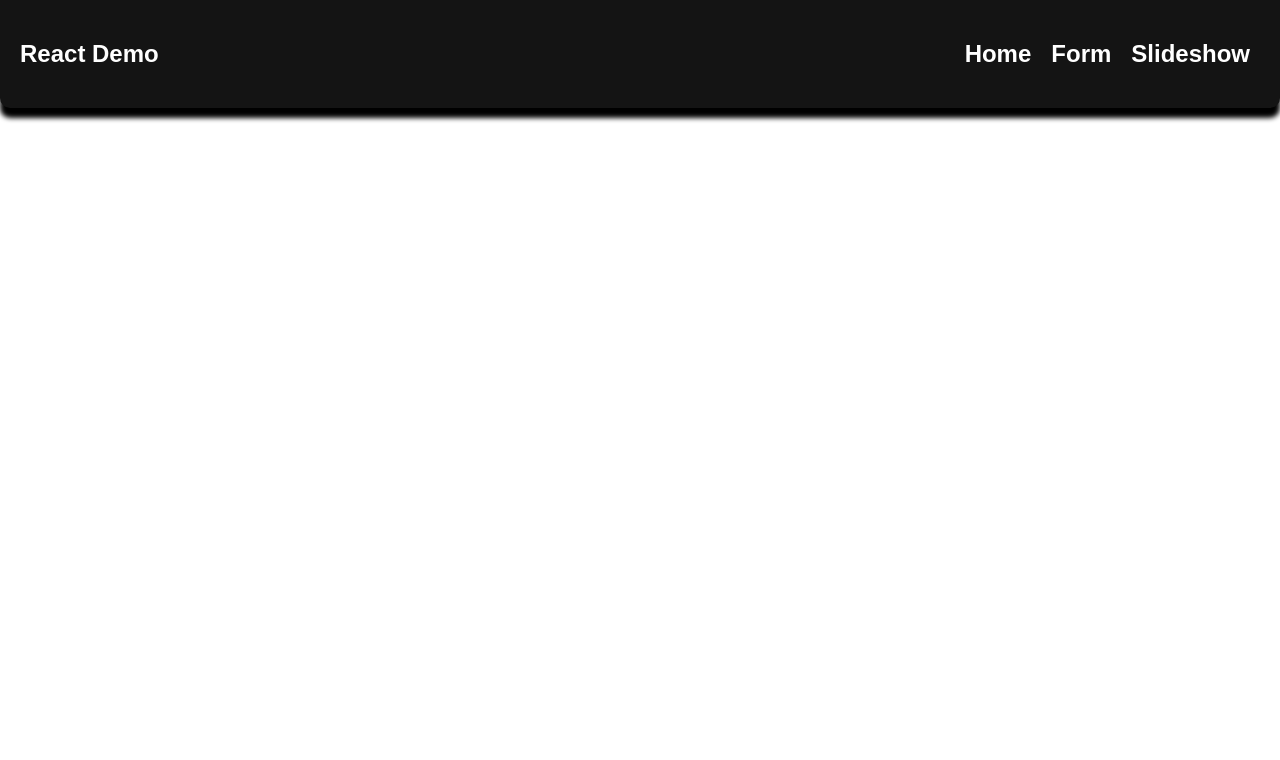
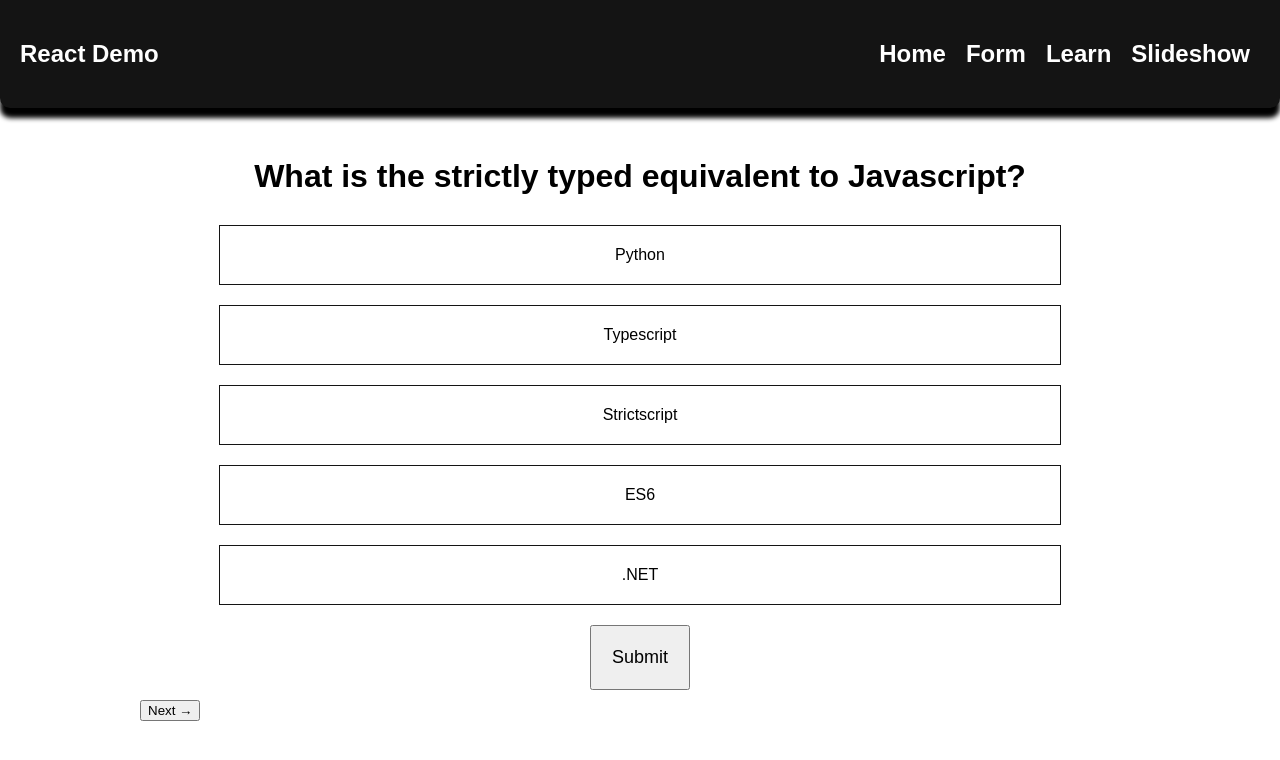
Before and after one commit to cmadajski/react-demo-1, a React (Create React App) app: page /learn in a window 1280 px wide. Shown: the top 760 px of the page. Built offline with nearby package versions, Linux system fonts and the light colour scheme.

Commit message:
Add basic multiple choice quiz functionality

```diff
--- a/src/App.js
+++ b/src/App.js
@@ -4,6 +4,7 @@ import Template from "./Template"
 import Home from "./Home"
 import TestForm from "./TestForm"
 import Slideshow from "./Slideshow"
+import Learn from "./Learn"
 import { imgData } from "./imgData"
 import "./App.css"
 
@@ -16,6 +17,7 @@ const App = (props) => {
                     <Route index element={<Home />} />
                     <Route path="form" element={<TestForm />} />
                     <Route path="slideshow" element={<Slideshow imgData={imgData} start={1} />}></Route>
+                    <Route path="learn" element={<Learn />} />
                     <Route path="*" />
                 </Route>
             </Routes>
--- /dev/null
+++ b/src/Learn.css
@@ -0,0 +1,40 @@
+.learn--container {
+    padding: 20px 0;
+    max-width: 1000px;
+    margin: 0 auto;
+}
+
+.learn--question {
+    font-size: 32px;
+    font-weight: bold;
+    text-align: center;
+    margin: 30px 0;
+}
+
+.learn--answers {
+    text-align: center;
+}
+
+.learn--answer {
+    width: 80%;
+    border: 1px solid rgb(20,20,20);
+    margin: 20px auto;
+    padding: 20px;
+    transition: 100ms;
+}
+
+.learn--answer:hover {
+    background-color: rgb(149, 239, 255);
+    cursor: pointer;
+}
+
+.selected {
+    background-color: rgb(68, 227, 255);
+}
+
+.submit {
+    display: block;
+    margin: 10px auto;
+    padding: 20px;
+    font-size: 18px;
+}
--- /dev/null
+++ b/src/Learn.js
@@ -0,0 +1,63 @@
+import React, { useState, useEffect } from "react"
+import { learning_data } from "./learnData"
+import "./Learn.css"
+
+const Learn = (props) => {
+
+    const [learningData, setLearningData] = useState(learning_data)
+    const [currQuestionId, setCurrQuestionId] = useState(0)
+
+
+    const getNextQuestion = () => {
+        for (let i = 0; i < learningData.length; i++) {
+            if (!learningData[i].completed) {
+                return learningData[i];
+            }
+        }
+    }
+
+
+    const handleNext = () => {
+        setCurrQuestionId((prevQuestion) => prevQuestion + 1)
+    }
+
+    const handleSelected = (event) => {
+        const allAnswers = document.getElementsByClassName("learn--answer selected");
+        for (let i = 0; i < allAnswers.length; i++) {
+            allAnswers[i].classList.remove("selected");
+        }
+        event.target.classList.add("selected");
+    }
+
+    const handleSubmit = (event) => {
+        // find which element contains the selected class
+        const answerSelected = document.getElementsByClassName("learn--answer selected")[0];
+        if (answerSelected.id === currQuestionData.correct_answer_id.toString()) {
+            console.log("Answer is correct!")
+            setCurrQuestionId((prevQuestion) => prevQuestion + 1);
+            // remove the selected class from the previous question
+            answerSelected.classList.remove("selected")
+        } else if (!answerSelected) {
+            console.log("No answer selected. Must choose at least one answer to continue...")
+        } else {
+            console.log("WRONG ANSWER...")
+            console.log(answerSelected);
+        }
+    }
+
+    const currQuestionData = learningData[currQuestionId];
+    const answerElements = currQuestionData.answers.map((answer, index) => <div className="learn--answer" key={index} id={index} onClick={handleSelected} tabIndex={0}>{answer.answer_text}</div>)
+
+    return (
+        <div className="learn--container">
+            <div className="learn--question">{currQuestionData.question_text}</div>
+            <div className="learn--answers">
+                {answerElements}
+            </div>
+            <button className="submit" onClick={handleSubmit}>Submit</button>
+            <button className="next" onClick={handleNext}>Next &rarr;</button>
+        </div>
+    )
+}
+
+export default Learn;
--- a/src/Navbar.js
+++ b/src/Navbar.js
@@ -8,6 +8,7 @@ export default function Navbar() {
             <div id="nav-links">
                 <Link to="/">Home</Link>
                 <Link to="/form">Form</Link>
+                <Link to="/learn">Learn</Link>
                 <Link to="/slideshow">Slideshow</Link>
             </div>
         </nav>
--- /dev/null
+++ b/src/learnData.js
@@ -0,0 +1,65 @@
+export const learning_data = [
+    {
+        question_id: 0,
+        question_text: "What is the strictly typed equivalent to Javascript?",
+        answers: [
+            {
+                answer_id: 0,
+                answer_text: "Python"
+            },
+            {
+                answer_id: 1,
+                answer_text: "Typescript"
+            },
+            {
+                answer_id: 2,
+                answer_text: "Strictscript"
+            },
+            {
+                answer_id: 3,
+                answer_text: "ES6"
+            },
+            {
+                answer_id: 4,
+                answer_text: ".NET"
+            }
+        ],
+        correct_answer_id: 1,
+        completed: false
+    },
+    {
+        question_id: 1,
+        question_text: "What AWS service is often used for storing static files and hosting static sites?",
+        answers: [
+            "SQS",
+            "CloudFormation",
+            "S3",
+            "ALB",
+            "SNS"
+        ],
+        answers: [
+            {
+                answer_id: 0,
+                answer_text: "SQS"
+            },
+            {
+                answer_id: 1,
+                answer_text: "CloudFormation"
+            },
+            {
+                answer_id: 2,
+                answer_text: "S3"
+            },
+            {
+                answer_id: 3,
+                answer_text: "ALB"
+            },
+            {
+                answer_id: 4,
+                answer_text: "SNS"
+            }
+        ],
+        correct_answer_id: 2,
+        completed: false
+    }
+]
```
